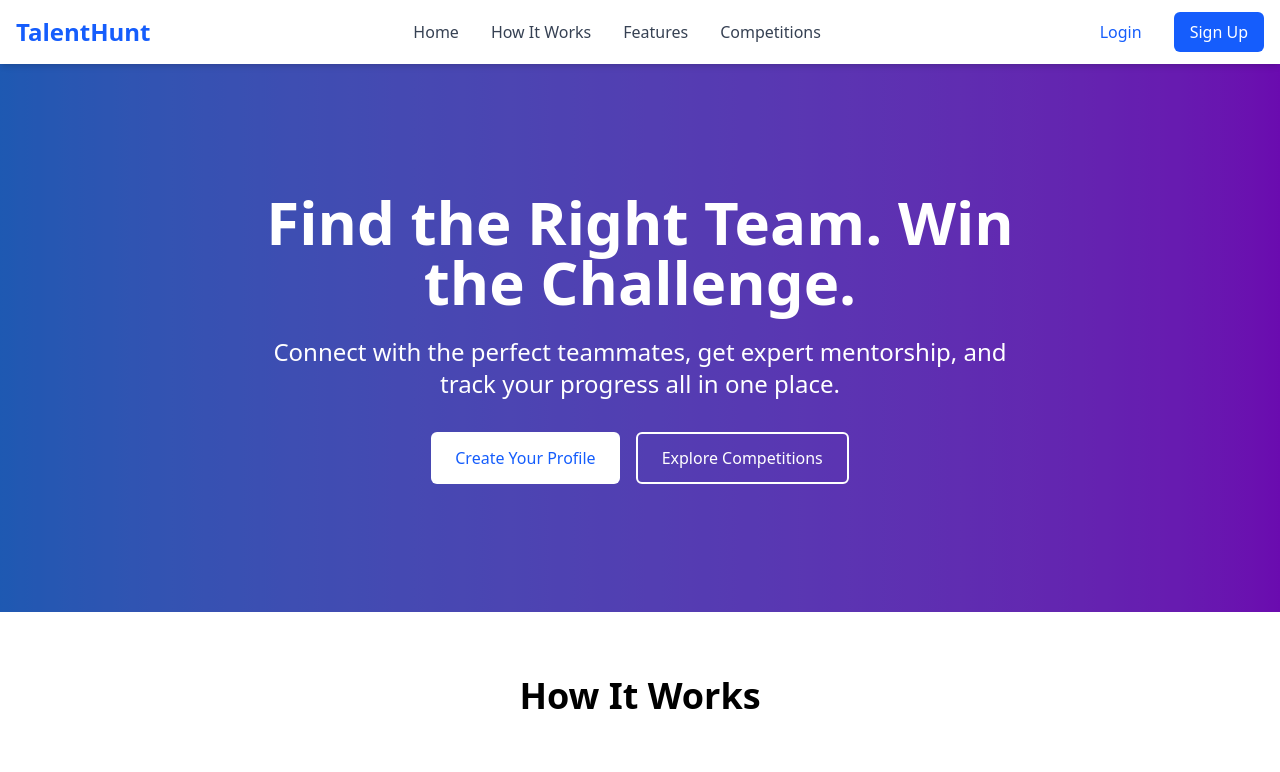
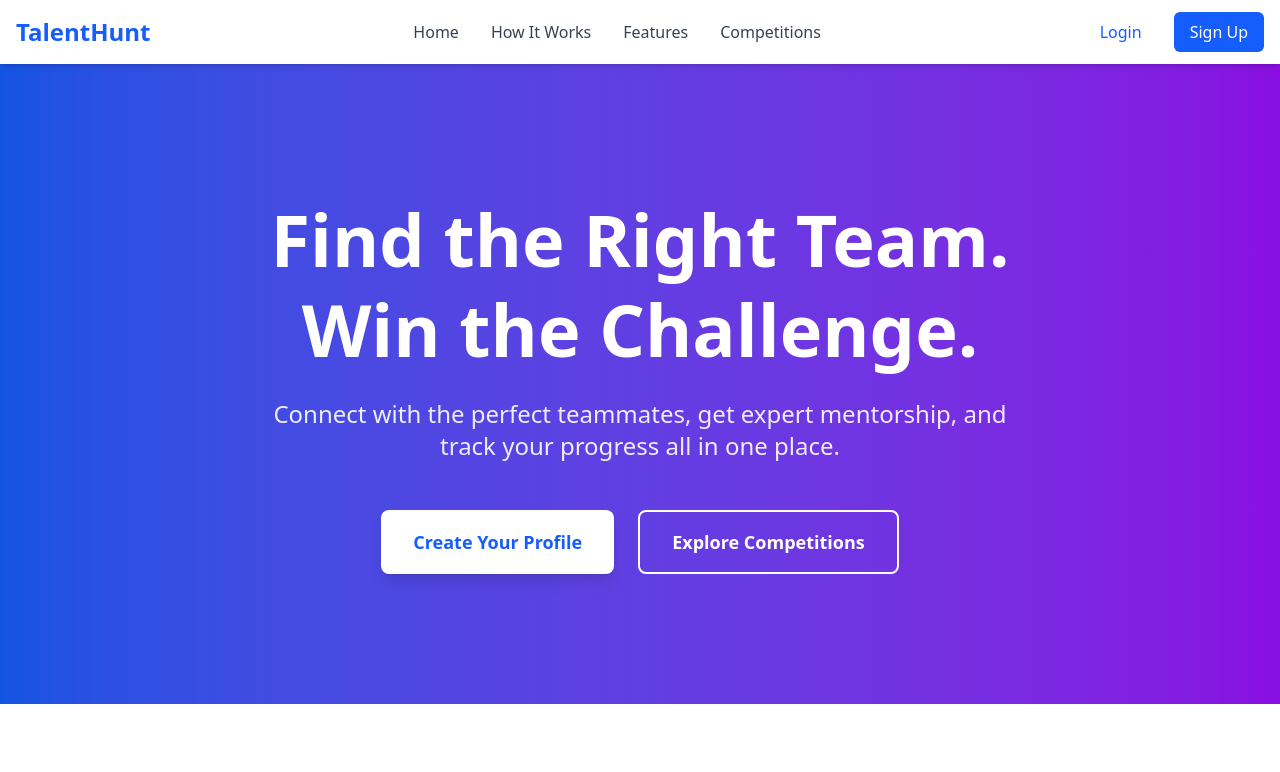
Before and after one commit to Sinon1310/TalentHunt, a React (Vite) app in the folder frontend/: page / in a window 1280 px wide. Shown: the top 772 px of the page. Built offline with nearby package versions, Linux system fonts and the light colour scheme.

Commit message:
basic change

```diff
--- a/frontend/src/Components/AuthPage.jsx
+++ b/frontend/src/Components/AuthPage.jsx
@@ -209,7 +209,7 @@ const AuthPage = () => {
                   value={formData.email}
                   onChange={handleChange}
                   className={`input-field pl-10 ${errors.email ? 'border-red-500 focus:ring-red-500' : ''}`}
-                  placeholder="you@example.com"
+                  placeholder="you@gmail.com"
                 />
               </div>
               {errors.email && (
--- a/frontend/src/Components/Landing.jsx
+++ b/frontend/src/Components/Landing.jsx
@@ -6,6 +6,19 @@ const Landing = () => {
   const [isMenuOpen, setIsMenuOpen] = useState(false);
   const [currentSlide, setCurrentSlide] = useState(0);
   const navigate = useNavigate()
+
+  // Function to handle navigation to sign up
+  const handleCreateProfile = () => {
+    navigate('/auth', { state: { activeTab: 'signup' } });
+  };
+
+   // Function to handle navigation to competitions
+   const handleExploreCompetitions = () => {
+    navigate('/competitions');
+    // If you want to navigate to a specific competition:
+    // navigate('/competition/1'); // where 1 is the competition ID
+  };
+
   // Sample competitions data
   const competitions = [
     {
@@ -123,20 +136,35 @@ const Landing = () => {
         )}
       </header>
 
-      {/* Hero Section */}
-      <section id="home" className="relative bg-gradient-to-r from-blue-500 to-purple-600 text-white">
-        <div className="absolute inset-0 bg-black opacity-30"></div>
-        <div className="container mx-auto px-4 py-20 md:py-32 relative z-10">
-          <div className="max-w-3xl mx-auto text-center">
-            <h1 className="text-4xl md:text-5xl lg:text-6xl font-bold mb-6">Find the Right Team. Win the Challenge.</h1>
-            <p className="text-xl md:text-2xl mb-8">Connect with the perfect teammates, get expert mentorship, and track your progress all in one place.</p>
-            <div className="flex flex-col sm:flex-row justify-center gap-4">
-              <button className="px-6 py-3 bg-white text-blue-600 rounded-md font-medium hover:bg-gray-100 transition">Create Your Profile</button>
-              <button className="px-6 py-3 bg-transparent border-2 border-white text-white rounded-md font-medium hover:bg-white hover:text-blue-600 transition">Explore Competitions</button>
-            </div>
-          </div>
-        </div>
-      </section>
+     {/* Hero section */}
+<section className="relative min-h-[80vh] flex items-center bg-gradient-to-r from-blue-600 to-purple-600">
+  <div className="container mx-auto px-4 py-20 text-center text-white relative z-10">
+    <h1 className="text-4xl md:text-6xl lg:text-7xl font-bold mb-6 leading-tight">
+      Find the Right Team. <br className="hidden md:block" />
+      Win the Challenge.
+    </h1>
+    <p className="text-xl md:text-2xl mb-12 max-w-3xl mx-auto opacity-90">
+      Connect with the perfect teammates, get expert mentorship, and track
+      your progress all in one place.
+    </p>
+    <div className="flex flex-col sm:flex-row gap-6 justify-center">
+      <button
+        onClick={handleCreateProfile}
+        className="bg-white text-blue-600 hover:bg-blue-50 px-8 py-4 rounded-lg font-semibold text-lg transition-colors shadow-lg hover:shadow-xl"
+      >
+        Create Your Profile
+      </button>
+      <button
+        onClick={handleExploreCompetitions}
+        className="bg-transparent border-2 border-white text-white hover:bg-white/10 px-8 py-4 rounded-lg font-semibold text-lg transition-colors"
+      >
+        Explore Competitions
+      </button>
+    </div>
+  </div>
+  {/* Optional: Add a subtle pattern overlay */}
+  <div className="absolute inset-0 bg-black opacity-10 pattern-grid"></div>
+</section>
 
       {/* How It Works Section */}
       <section id="how-it-works" className="py-16 bg-white">
```
